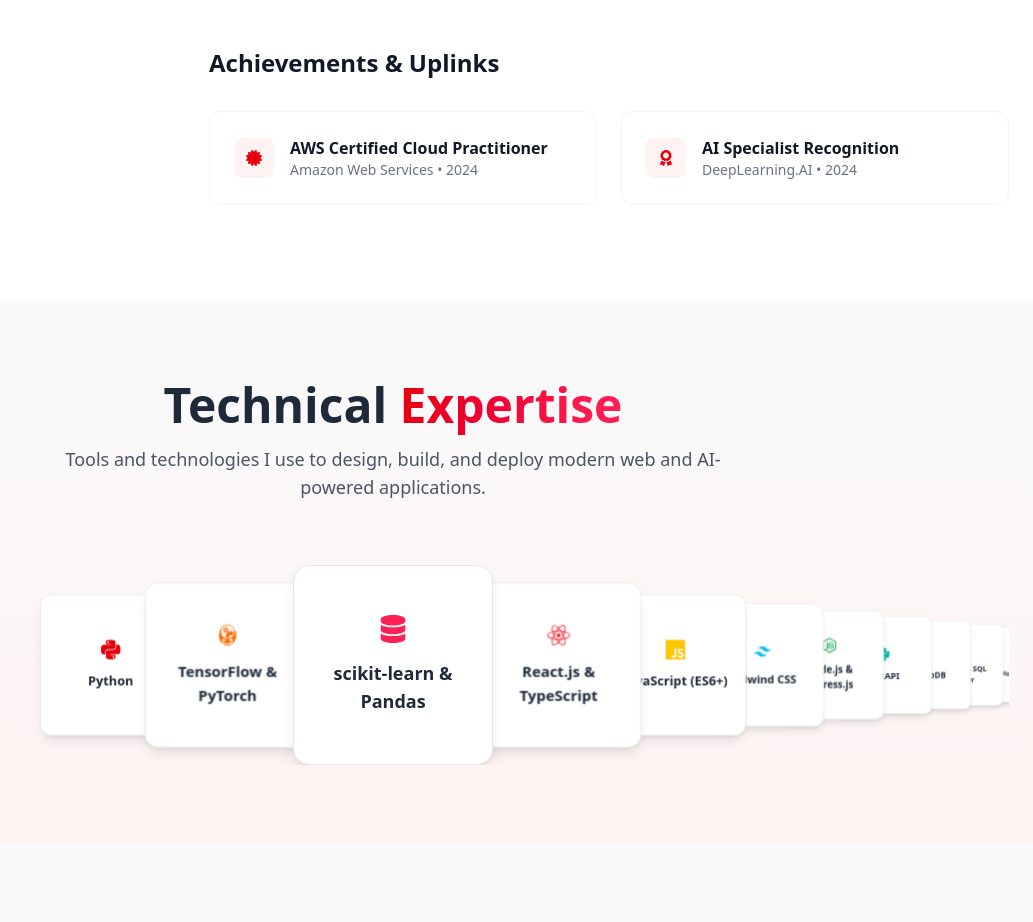
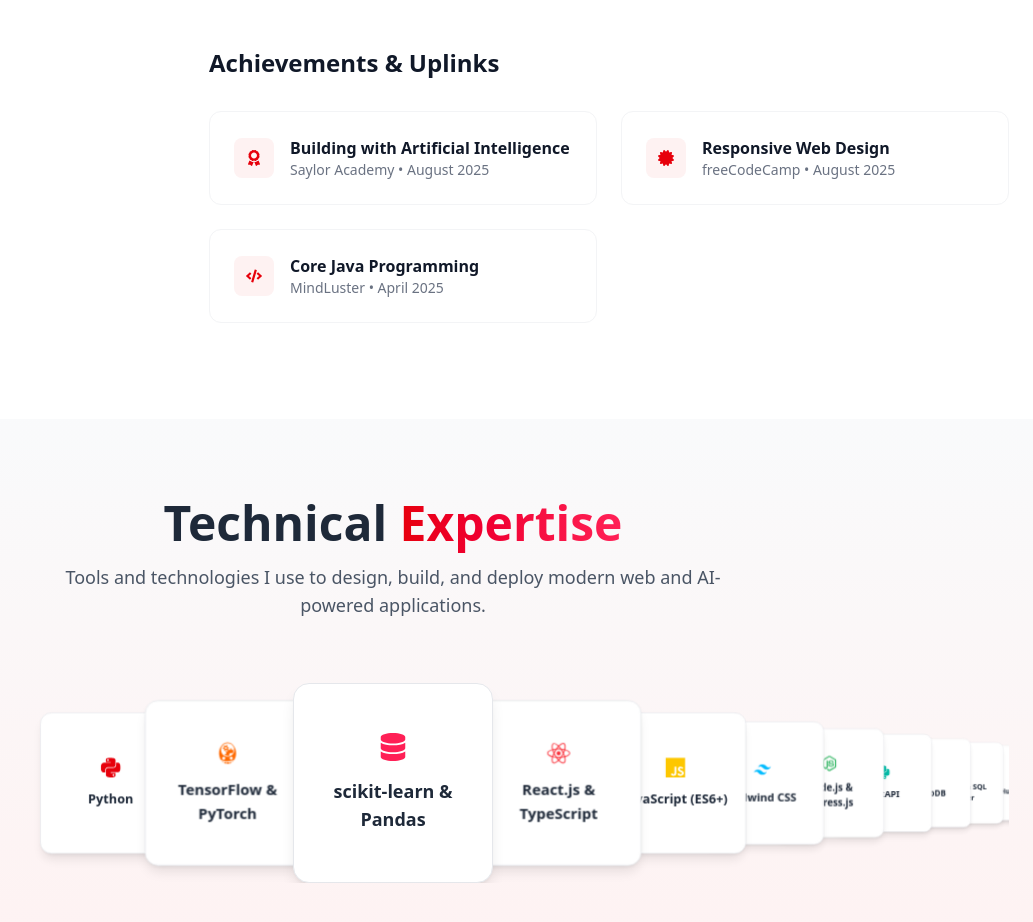
Before and after one commit to thisisahmad24/Ahmad-s-Portfolio, a React (Vite) app: page / in a window 1280 px wide. Shown: the part 2380-3302 px from the top of the page, without its empty margins (247-1280 px from the left). Built offline with nearby package versions, Linux system fonts and the light colour scheme.

Commit message:
feat: add actual certifications from freeCodeCamp, Saylor, and MindLuster

```diff
--- a/src/components/About.jsx
+++ b/src/components/About.jsx
@@ -1,6 +1,6 @@
 import React from "react";
 import { motion } from "framer-motion";
-import { FaLaptopCode, FaPalette, FaGraduationCap, FaBriefcase, FaAward, FaCertificate } from "react-icons/fa";
+import { FaLaptopCode, FaPalette, FaGraduationCap, FaBriefcase, FaAward, FaCertificate, FaCode } from "react-icons/fa";
 import Headshot from "../images/Ahmad.png";
 import { GitHubCalendar } from 'react-github-calendar';
 
@@ -22,16 +22,22 @@
 
   const achievements = [
     {
-      title: "AWS Certified Cloud Practitioner",
-      issuer: "Amazon Web Services",
-      date: "2024",
+      title: "Building with Artificial Intelligence",
+      issuer: "Saylor Academy",
+      date: "August 2025",
+      icon: <FaAward />,
+    },
+    {
+      title: "Responsive Web Design",
+      issuer: "freeCodeCamp",
+      date: "August 2025",
       icon: <FaCertificate />,
     },
     {
-      title: "AI Specialist Recognition",
-      issuer: "DeepLearning.AI",
-      date: "2024",
-      icon: <FaAward />,
+      title: "Core Java Programming",
+      issuer: "MindLuster",
+      date: "April 2025",
+      icon: <FaCode />,
     }
   ];
 
```
